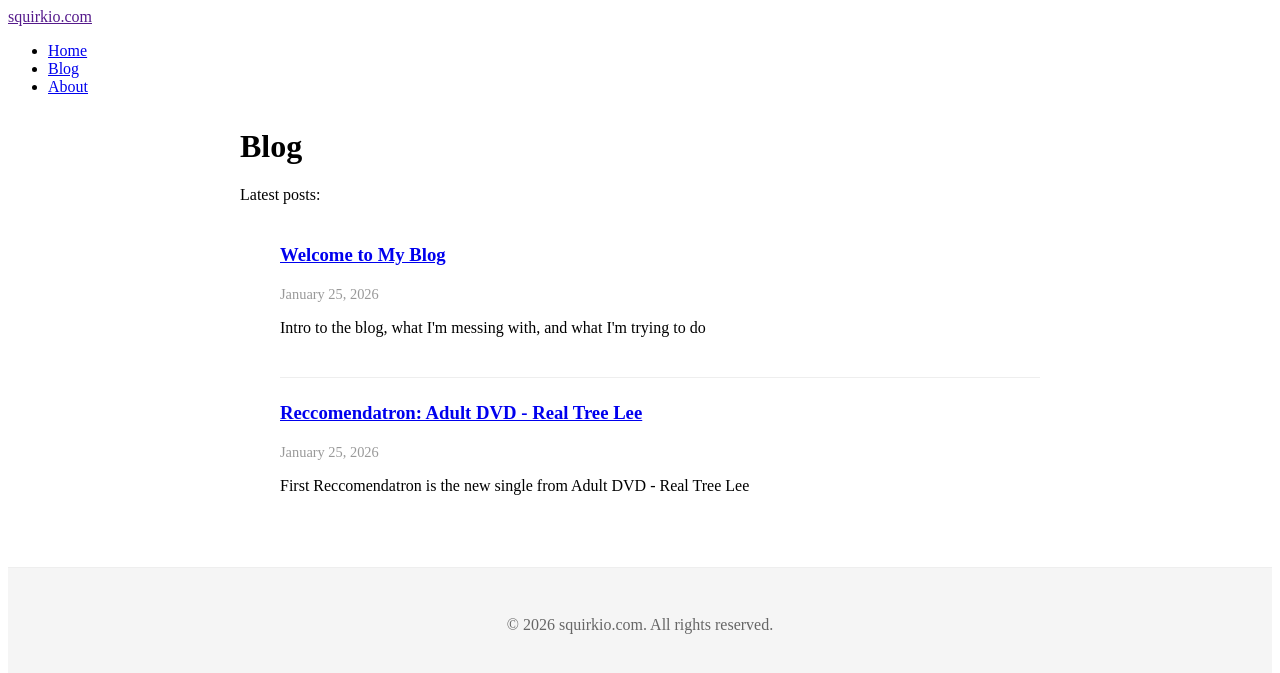
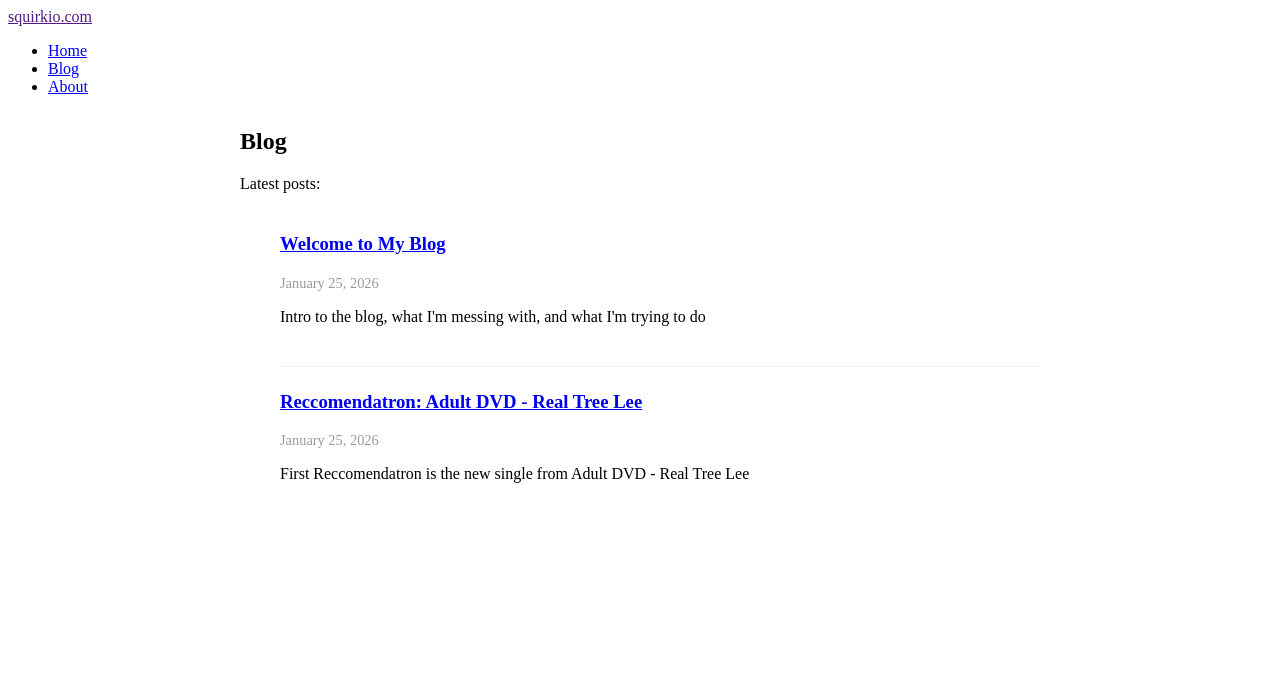
Before and after one commit to squirkio/squirkio.com, a Jekyll site: the page built from blog.html, in a window 1280 px wide. Shown: the top 673 px of the page. Built offline with Jekyll 4.4.1, drawn with Linux system fonts in a browser that asks for light colours.

Commit message:
more theme

```diff
--- a/_layouts/default.html
+++ b/_layouts/default.html
@@ -1,3 +1,5 @@
+---
+---
 <!DOCTYPE html>
 <html lang="en">
 <head>
@@ -6,23 +8,19 @@
     <link rel="shortcut icon" href="/favicon/favicon.ico" />
     <link rel="apple-touch-icon" sizes="180x180" href="/favicon/apple-touch-icon.png" />
     <link rel="manifest" href="/favicon/site.webmanifest" />
-    {% include google-analytics.html %}
     <meta charset="UTF-8">
     <meta name="viewport" content="width=device-width, initial-scale=1.0">
-    <title>{{ page.title }} - {{ site.title }}</title>
+    <title>{{ page.title }}{% if page.title %} - {% endif %}{{ site.title }}</title>
     <meta name="description" content="{{ site.description }}">
-    {% if site.theme %}
-        <link rel="stylesheet" href="{{ '/assets/css/style.css' | relative_url }}">
-    {% endif %}
+    <link rel="stylesheet" href="{{ '/assets/css/style.css' | relative_url }}">
+    {% include google-analytics.html %}
 </head>
 <body>
-    {% include navigation.html %}
-    <main class="main-content">
-        {{ content }}
-    </main>
-
-    <footer class="site-footer">
-        <p>&copy; 2026 {{ site.title }}. All rights reserved.</p>
-    </footer>
+    <div class="container">
+        {% include navigation.html %}
+        <section class="main-content">
+            {{ content }}
+        </section>
+    </div>
 </body>
 </html>
```
